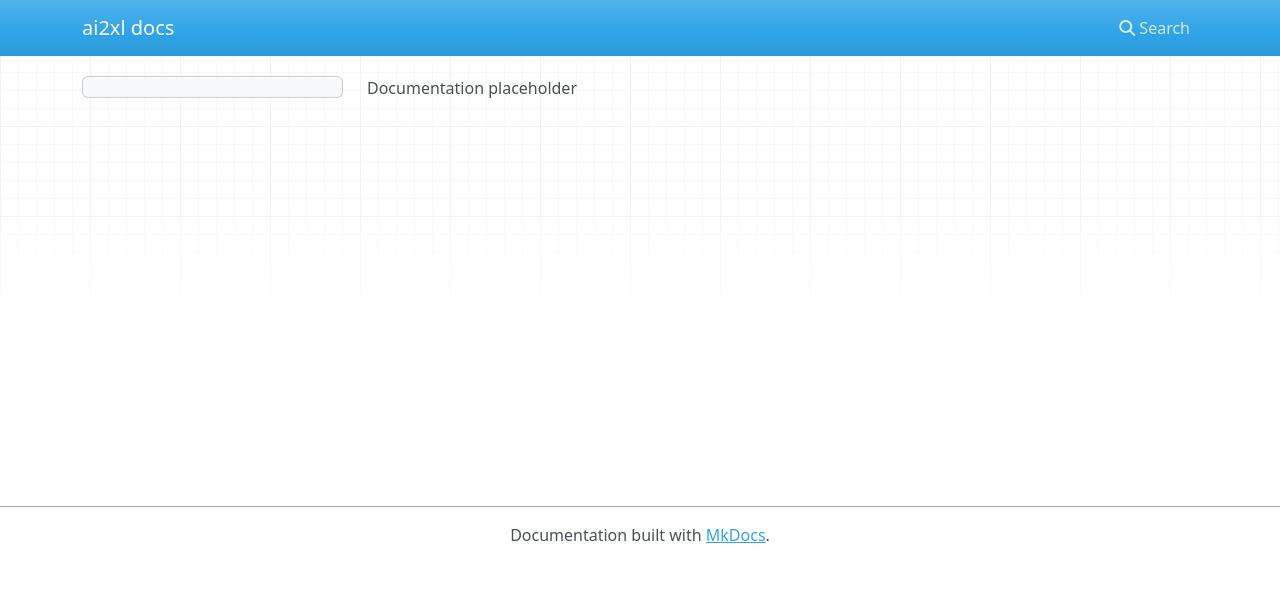
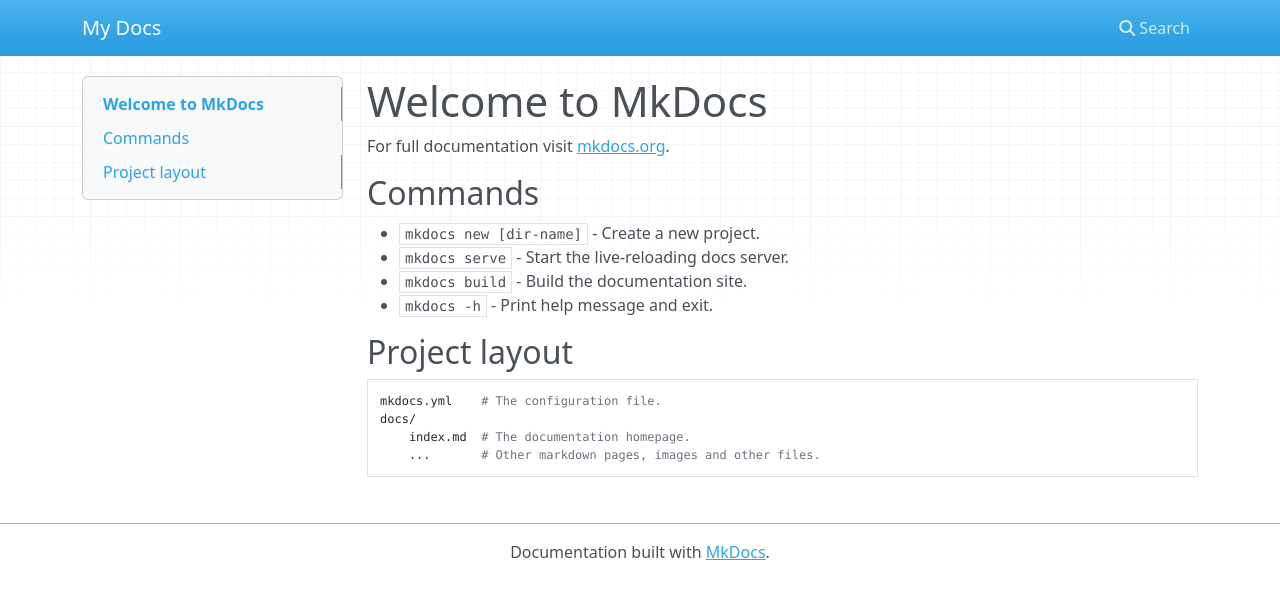
Before and after one commit to ai2xl/core, an MkDocs documentation site: the page built from docs/index.md, in a window 1280 px wide. Shown: the top 599 px of the page. Built offline with MkDocs 1.6.1, drawn with Linux system fonts in a browser that asks for light colours; nearby versions of some CDN libraries.

Commit message:
minor changes

```diff
--- a/docs/index.md
+++ b/docs/index.md
@@ -1 +1,17 @@
-Documentation placeholder
+# Welcome to MkDocs
+
+For full documentation visit [mkdocs.org](https://www.mkdocs.org).
+
+## Commands
+
+* `mkdocs new [dir-name]` - Create a new project.
+* `mkdocs serve` - Start the live-reloading docs server.
+* `mkdocs build` - Build the documentation site.
+* `mkdocs -h` - Print help message and exit.
+
+## Project layout
+
+    mkdocs.yml    # The configuration file.
+    docs/
+        index.md  # The documentation homepage.
+        ...       # Other markdown pages, images and other files.
--- a/mkdocs.yml
+++ b/mkdocs.yml
@@ -1,4 +1 @@
-site_name: ai2xl docs
-
-nav:
-    - 'index.md'
+site_name: My Docs
```
